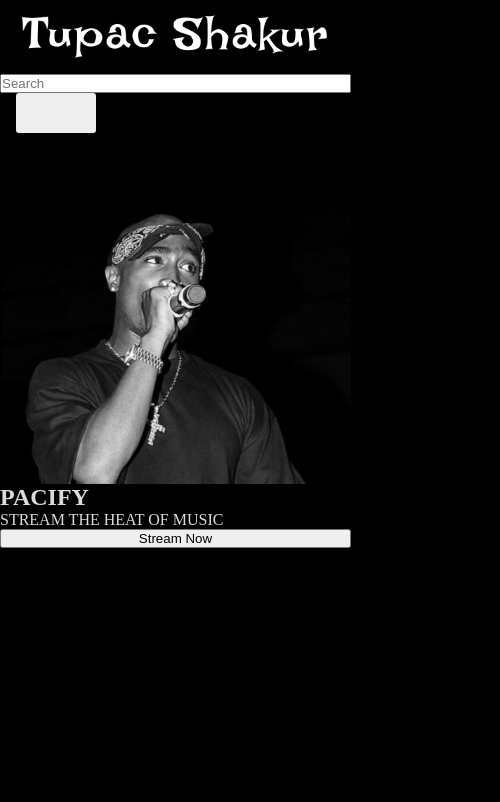
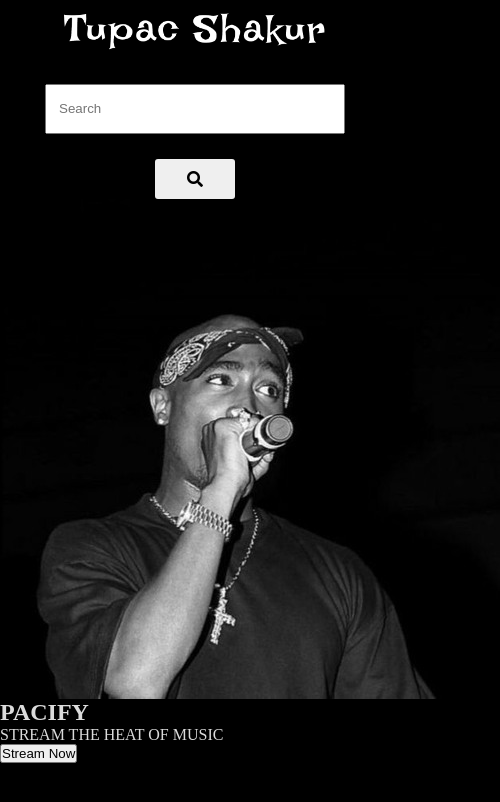
Before and after one commit to tylerjusfly/pacgram, a plain HTML site: page index.html in a window 390 px wide. Shown: the whole page, 500 px wide, since content can reach past the window. Drawn offline with Linux system fonts and the light colour scheme.

Commit message:
fixing small screen sizes

```diff
--- a/index.css
+++ b/index.css
@@ -94,24 +94,37 @@ nav{
         padding: 0;
         margin: 0;
         box-sizing: border-box;
-        width: 90vmin;
     }
     nav{
-        display: grid;
-        place-content: center;
+        display: flex;
+        align-items: center;
+        justify-content: center;
+        flex-direction: column;
     }
     nav > .search-box{
         display: grid;
-        place-content: center;
+        margin-top: 1.3em;
+        gap: 25px;
+    }
+    nav > .search-box > input {
+        height: 50;
+        min-width: 300;
+        padding: 12px;
+
     }
     nav > .search-box > button {
+        margin : auto;
         height: 40;
         width: 80;
         font-size: 1em;
-        margin-left: 1em;
         border-radius: 3px;
         border: none;
         cursor: pointer;
     }
+    nav > .logo-name > img{
+        /* Tupac Shakur */
+        width: 300;
+        vertical-align: middle;
+    }
 
 }
```
